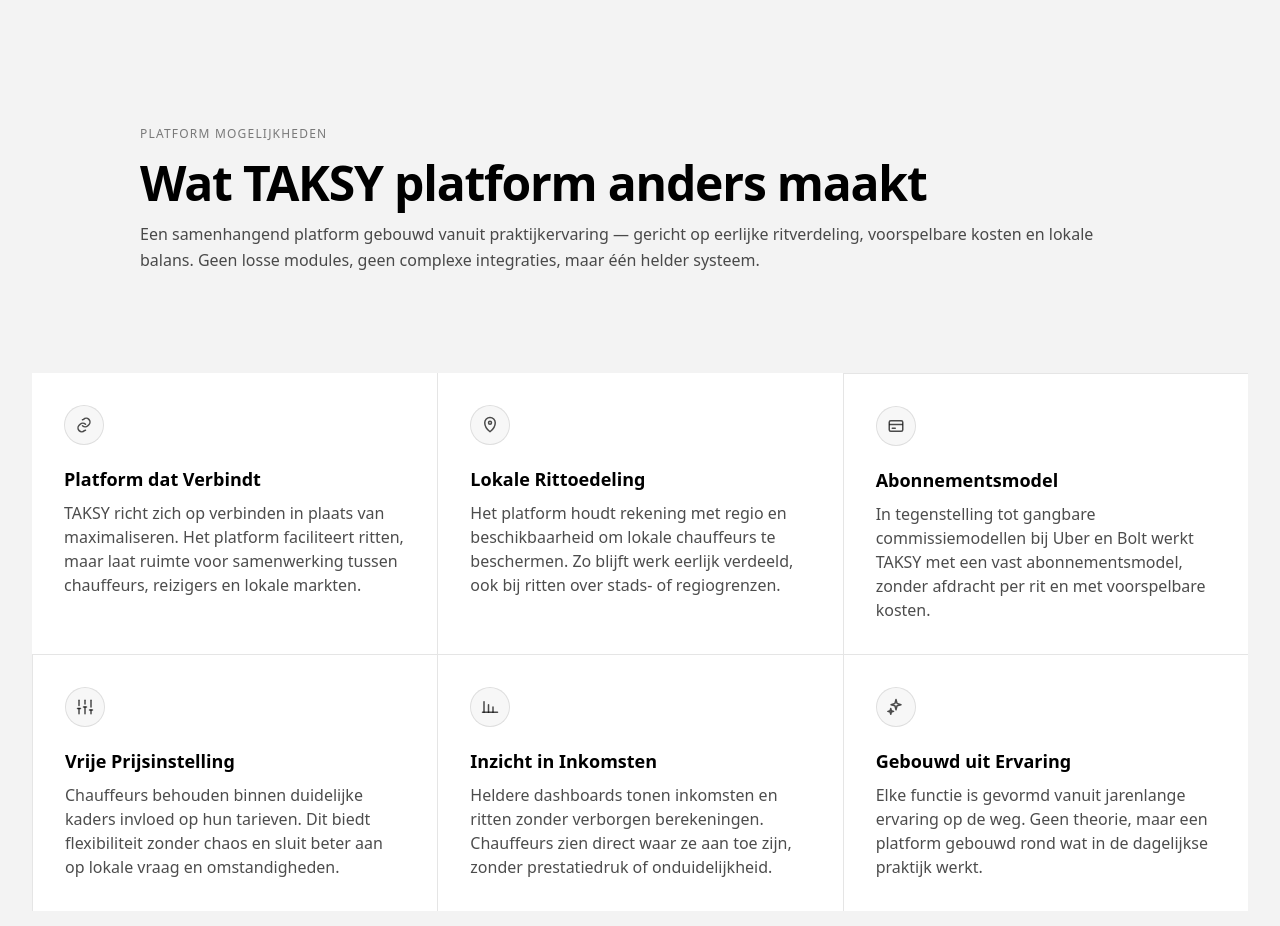
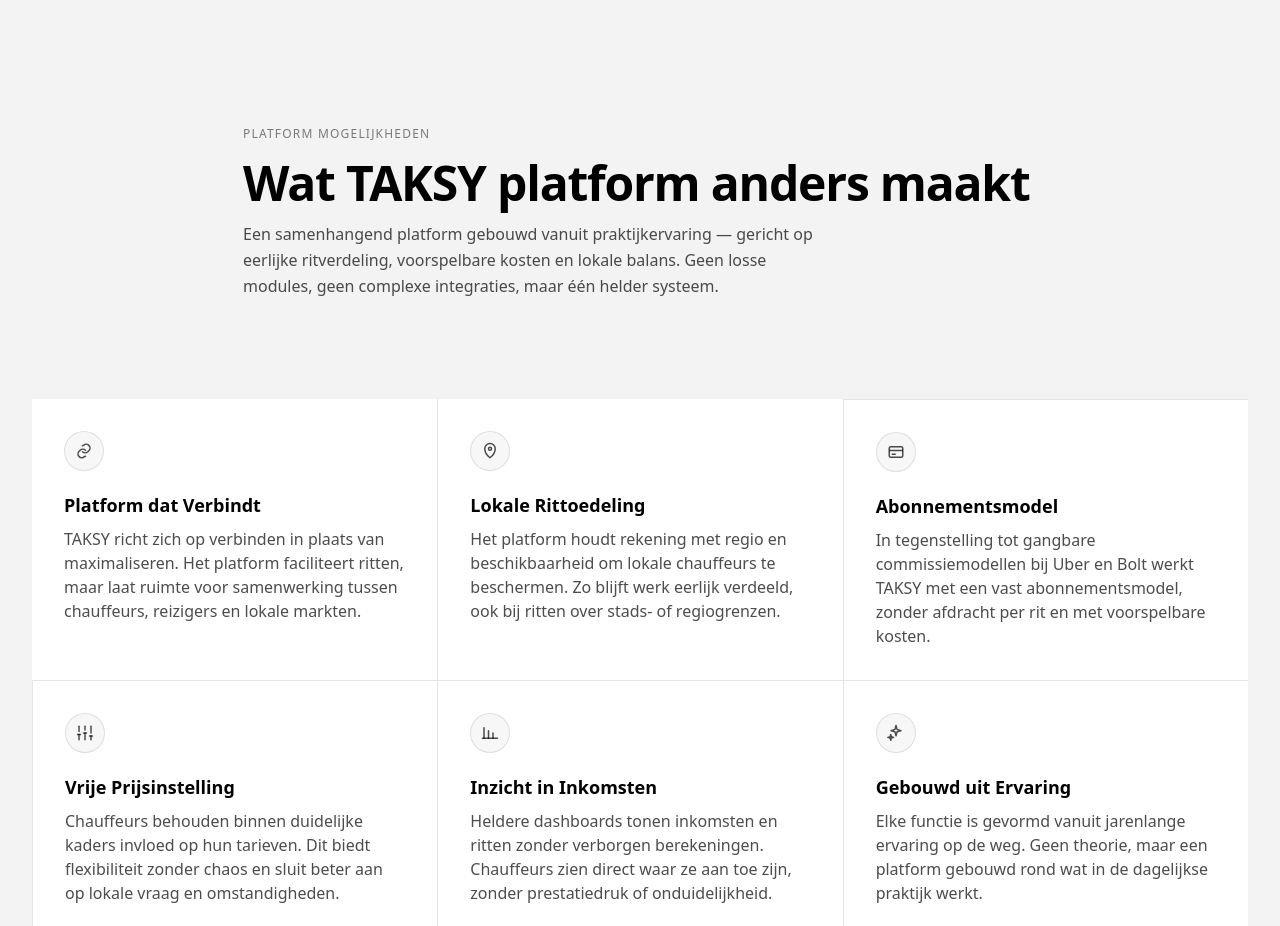
Before and after one commit to Taksyeu/Taksy, a Next.js app: page / in a window 1280 px wide. Shown: the part 1260-2186 px from the top of the page. Built offline with nearby package versions, Linux system fonts and the light colour scheme.

Commit message:
Section 2 intro width 794 + subline container 576

```diff
--- a/src/components/landing/FeaturesSection.tsx
+++ b/src/components/landing/FeaturesSection.tsx
@@ -52,7 +52,7 @@ export function FeaturesSection() {
             02
           </div>
 
-          <div className="mx-0 flex w-full max-w-[1000px] flex-col items-start text-left lg:mx-0 lg:items-start lg:text-left xl:mx-auto">
+          <div className="mx-0 flex w-full max-w-[794px] flex-col items-start text-left lg:mx-0 lg:items-start lg:text-left xl:mx-auto">
             <div className="mb-4 text-xs uppercase tracking-widest text-black/50">
               PLATFORM MOGELIJKHEDEN
             </div>
@@ -61,9 +61,11 @@ export function FeaturesSection() {
               Wat TAKSY platform anders maakt
             </h2>
 
-            <p className="mt-3 max-w-[1000px] text-pretty text-base leading-relaxed text-black/70">
-              Een samenhangend platform gebouwd vanuit praktijkervaring — gericht op eerlijke ritverdeling, voorspelbare kosten en lokale balans. Geen losse modules, geen complexe integraties, maar één helder systeem.
-            </p>
+            <div className="max-w-[576px]">
+              <p className="mt-3 text-pretty text-base leading-relaxed text-black/70">
+                Een samenhangend platform gebouwd vanuit praktijkervaring — gericht op eerlijke ritverdeling, voorspelbare kosten en lokale balans. Geen losse modules, geen complexe integraties, maar één helder systeem.
+              </p>
+            </div>
           </div>
         </div>
 
```
